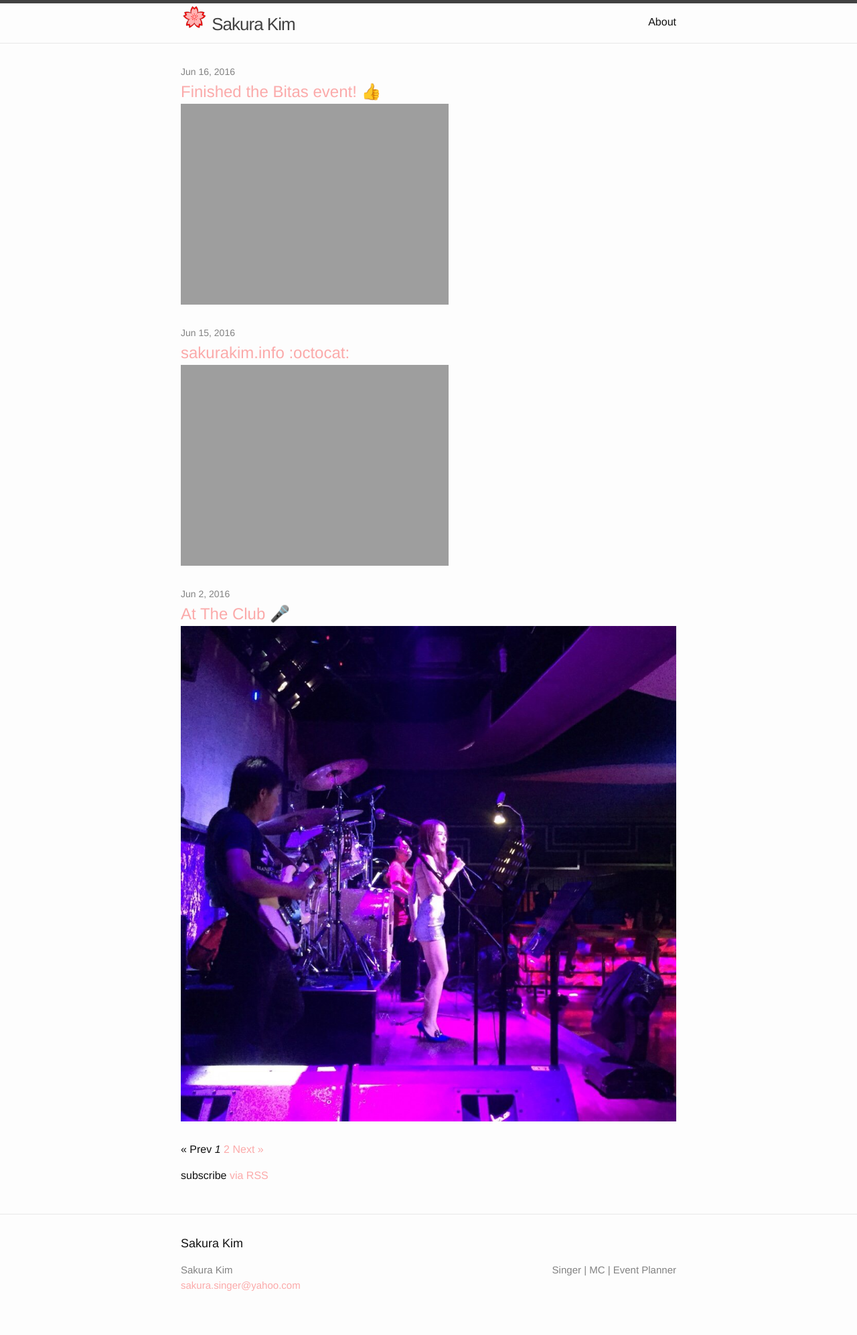
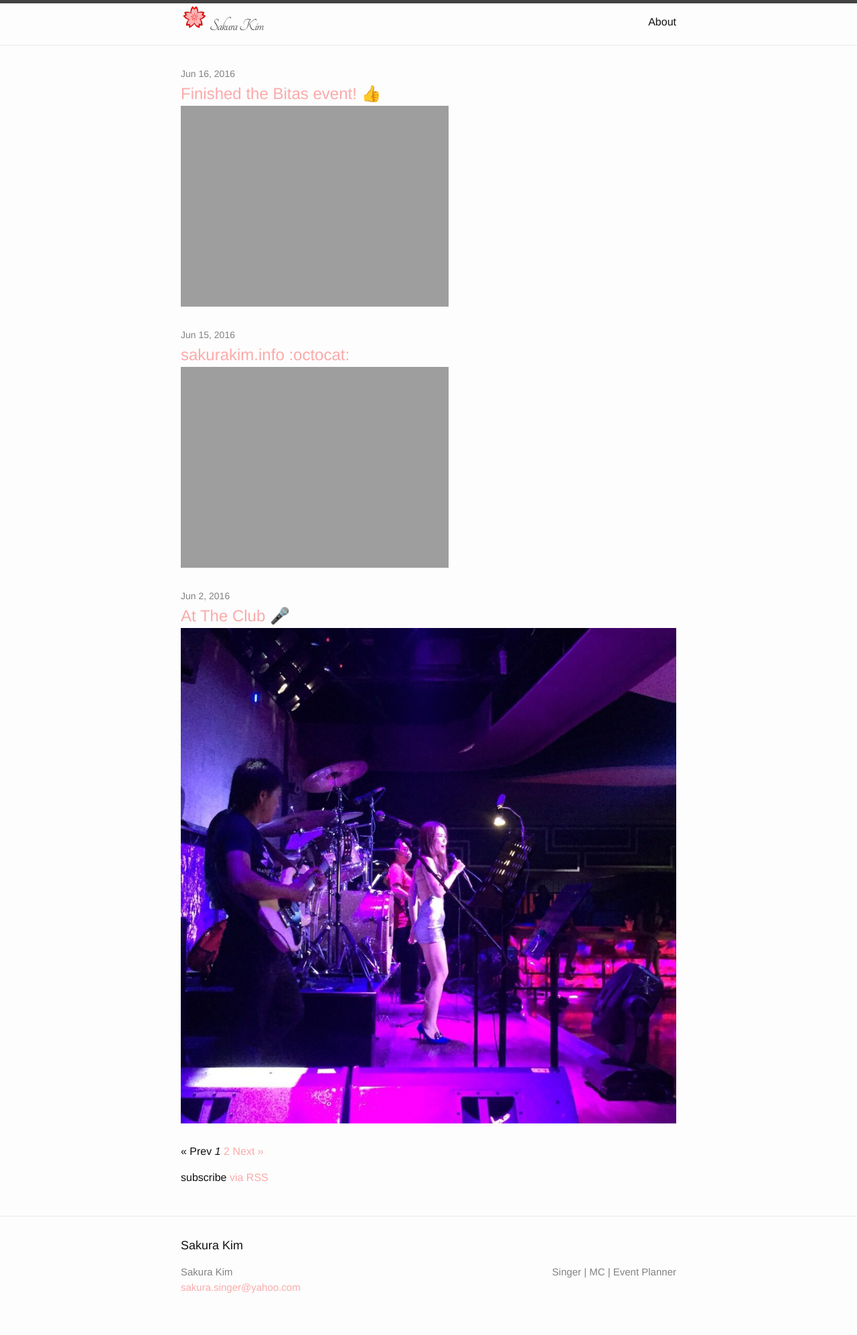
Before and after one commit to sakurakiminfo/sakurakiminfo.github.io, a Jekyll site: the page built from index.html, in a window 1280 px wide. Shown: the whole page at 67% size. Built offline with Jekyll 4.4.1, drawn with Linux system fonts in a browser that asks for light colours; emoji names are drawn with the system emoji font; the list of posts is cut into pages by our own code.

Commit message:
updating title font

```diff
--- a/_includes/head.html
+++ b/_includes/head.html
@@ -7,6 +7,7 @@
   <meta name="description" content="{% if page.excerpt %}{{ page.excerpt | strip_html | strip_newlines | truncate: 160 }}{% else %}{{ site.description }}{% endif %}">
 
   <link rel="stylesheet" href="{{ "/css/main.css" | prepend: site.baseurl }}">
+  <link rel="stylesheet" type="text/css" href="https://fonts.googleapis.com/css?family=Tangerine">
   <link rel="canonical" href="{{ page.url | replace:'index.html','' | prepend: site.baseurl | prepend: site.url }}">
   <link rel="alternate" type="application/rss+xml" title="{{ site.title }}" href="{{ "/feed.xml" | prepend: site.baseurl | prepend: site.url }}">
   {% seo %}
--- a/_sass/_layout.scss
+++ b/_sass/_layout.scss
@@ -11,6 +11,7 @@
 }
 
 .site-title {
+    font-family: 'Tangerine', serif;
     font-size: 26px;
     font-weight: 300;
     line-height: 56px;
```
